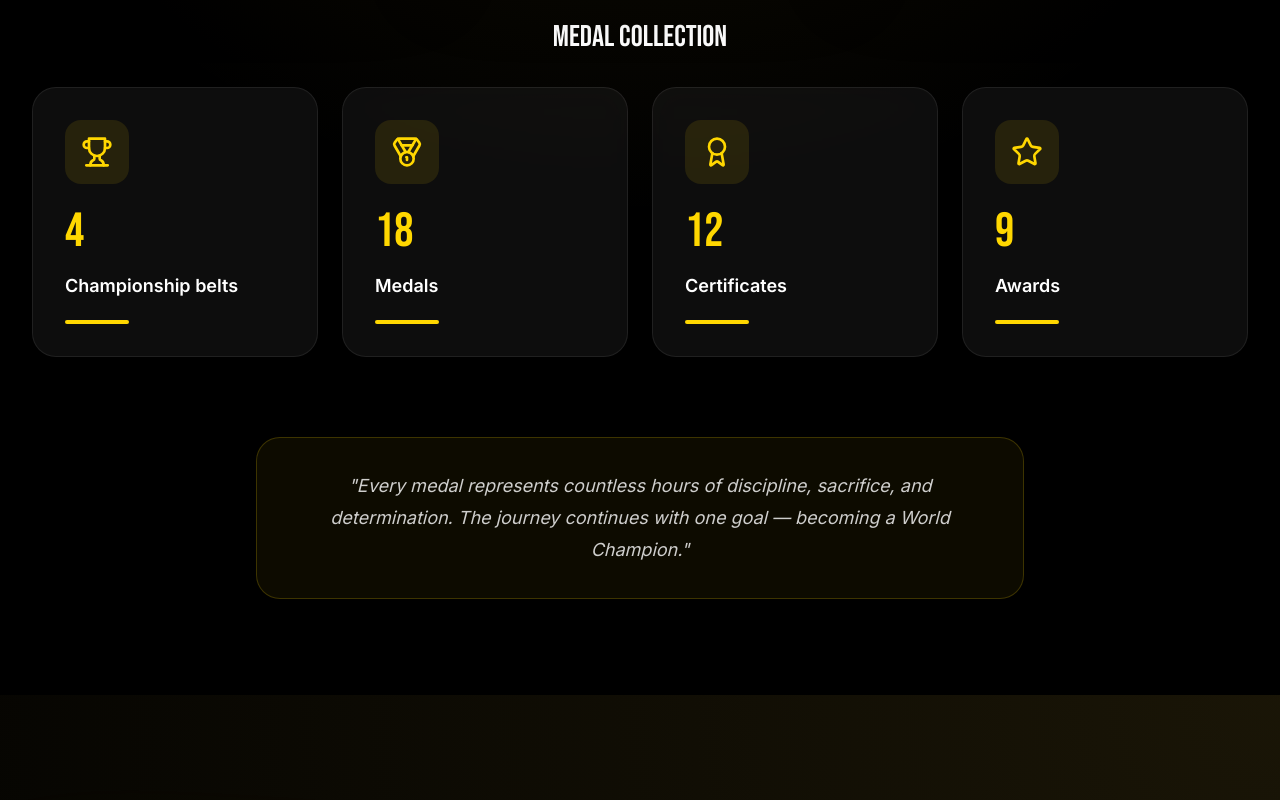
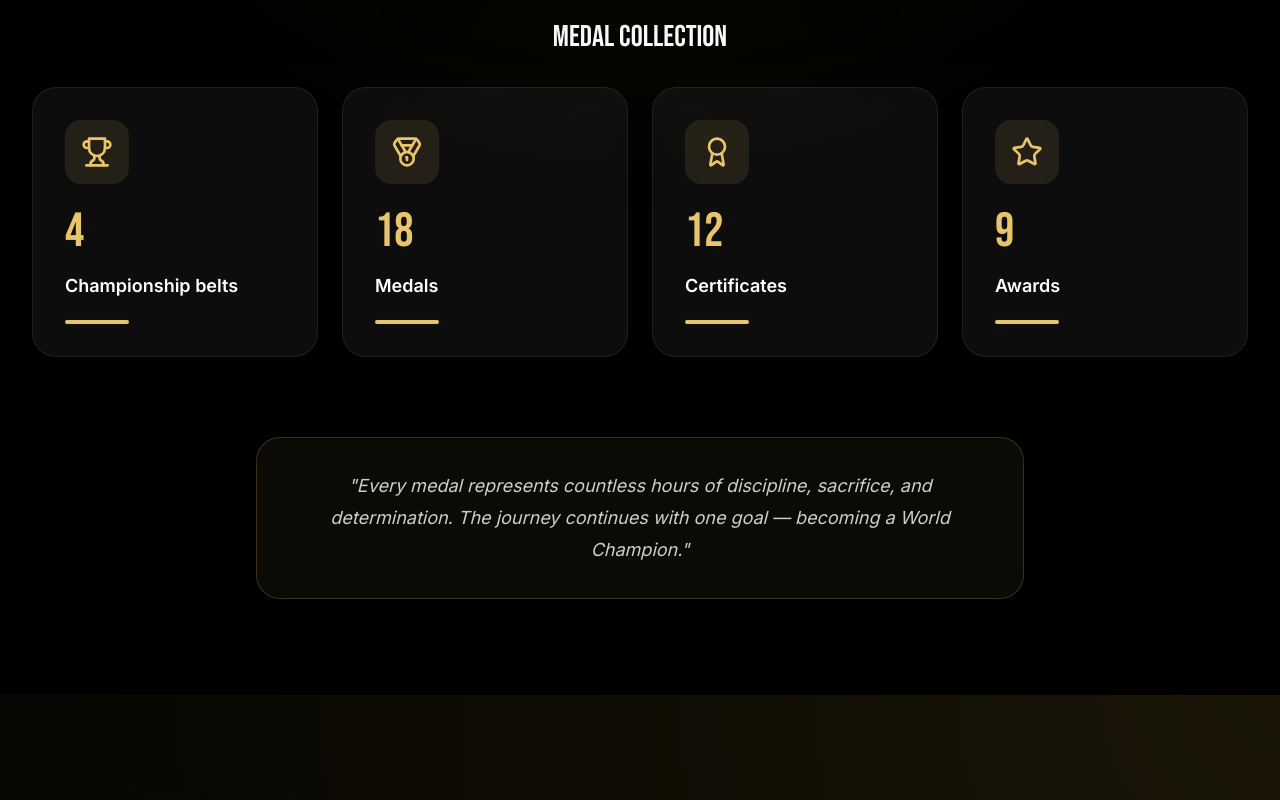
Before and after one commit to harshbharti55/kickboxer-harsh, a Next.js app: page / in a window 1280 px wide. Shown: the part 1660-2460 px from the top of the page. Built offline with nearby package versions, Linux system fonts and the light colour scheme.

Commit message:
Update site accent palette

```diff
--- a/tailwind.config.ts
+++ b/tailwind.config.ts
@@ -10,9 +10,9 @@ const config: Config = {
   theme: {
     extend: {
       colors: {
-        bg: '#0A0A0A',
-        redbrand: '#D90429',
-        gold: '#FFD700',
+        bg: '#080C17',
+        redbrand: '#FF4D6D',
+        gold: '#E8C56A',
         soft: '#F5F5F5',
       },
       boxShadow: {
```
